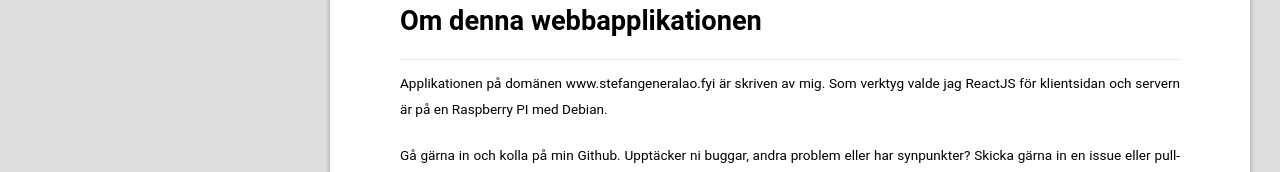
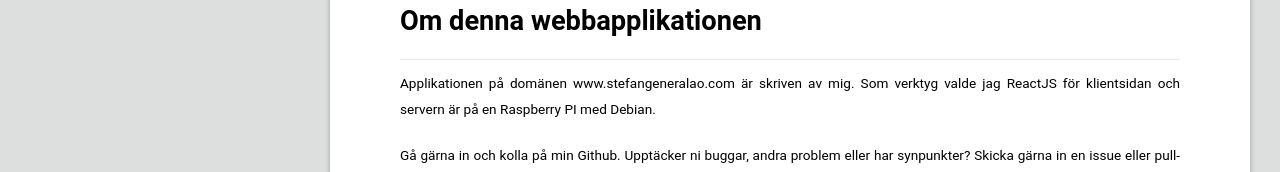
Before and after one commit to stefangeneralao/stefan-generalao-cv, a React (Create React App) app: page / in a window 1280 px wide. Shown: the part 926-1098 px from the top of the page. Built offline with nearby package versions, Linux system fonts and the light colour scheme.

Commit message:
Updated content

```diff
--- a/src/storage.js
+++ b/src/storage.js
@@ -52,7 +52,7 @@
       content: [
         {title: "Om denna webbapplikationen"},
         {divider: "full"},
-				{paragraph: "Applikationen på domänen www.stefangeneralao.fyi är skriven av mig. Som verktyg valde jag ReactJS för klientsidan och servern är på en Raspberry PI med Debian."},
+				{paragraph: "Applikationen på domänen www.stefangeneralao.com är skriven av mig. Som verktyg valde jag ReactJS för klientsidan och servern är på en Raspberry PI med Debian."},
 				{paragraph: "Gå gärna in och kolla på min Github. Upptäcker ni buggar, andra problem eller har synpunkter? Skicka gärna in en issue eller pull-request!"},
         {link: "https://github.com/stefangeneralao/stefan-generalao-cv"}
       ]
@@ -646,7 +646,7 @@
 				{subtitle: "Kunnighet"},
 				{progressbar: 60},
 				{subtitle: "Detaljer"},
-				{paragraph: "Denna applikationen (www.stefangeneralao.fyi) körs på en maskin med Debian. Jag navigerar bekvämt i terminalen och har bra översikt över UNIX."}
+				{paragraph: "Denna applikationen (www.stefangeneralao.com) körs på en maskin med Debian. Jag navigerar bekvämt i terminalen och har bra översikt över UNIX."}
 			]
 		},
 
```
Also changed, not shown: 1 other file (tests, documents, lock files or other folders).
